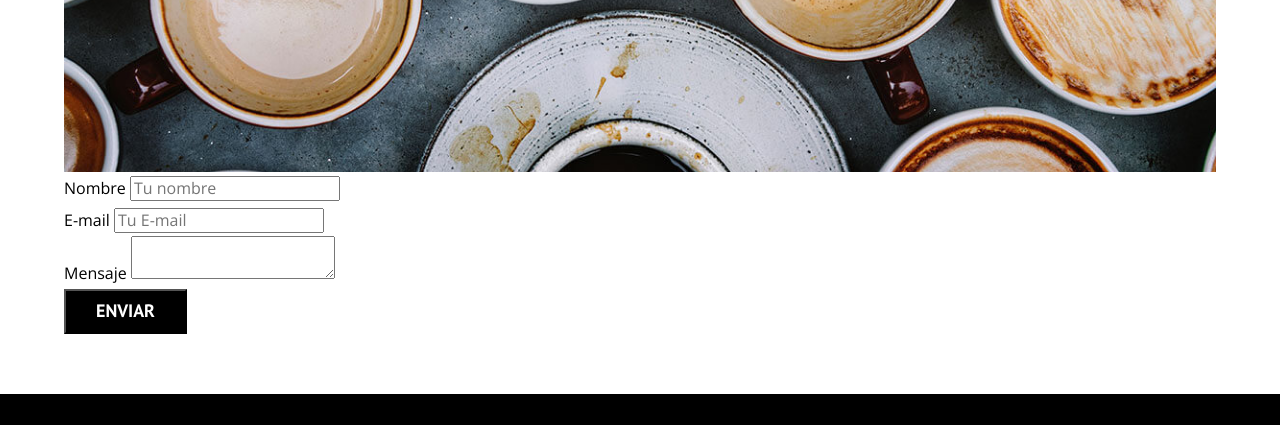
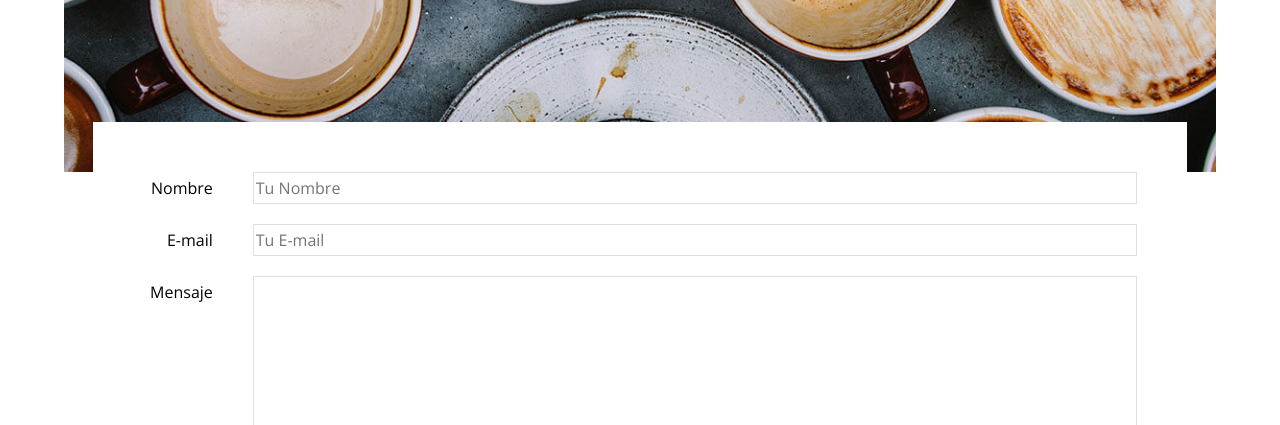
Before and after one commit to eltiozelda/Blog-De-Cafe, a plain HTML site: page contacto.html in a window 1280 px wide. Shown: the part 930-1355 px from the top of the page. Drawn offline with nearby package versions, Linux system fonts and the light colour scheme.

Commit message:
CSS al formulario de Contacto

```diff
--- a/contacto.html
+++ b/contacto.html
@@ -41,16 +41,27 @@
 
         <form class="formulario">
             <div class="campo">
-                <label for="nombre">Nombre</label>
-                <input type="text" placeholder="Tu nombre" id="nombre">
+                <label class="campo__label" for="nombre">Nombre</label>
+                <input
+                    class="campo__field"
+                    type="text"
+                    placeholder="Tu Nombre"
+                    id="nombre">
             </div>
             <div class="campo">
-                <label for="email">E-mail</label>
-                <input type="email" placeholder="Tu E-mail" id="email">
+                <label class="campo__label" for="email">E-mail</label>
+                <input
+                    class="campo__field
+                    type="email"
+                    placeholder="Tu E-mail"
+                    id="email">
             </div>
             <div class="campo">
-                <label for="mensaje">Mensaje</label>
-                <textarea id="mensaje"></textarea>
+                <label class="campo__label" for="mensaje">Mensaje</label>
+                <textarea
+                    class="campo__field campo__field--textarea"
+                    id="mensaje">
+                </textarea>
             </div>
             <div class="campo">
                 <input type="submit" value="Enviar" class="boton boton--primario">
--- a/css/styles.css
+++ b/css/styles.css
@@ -133,11 +133,15 @@ img {
     text-transform: uppercase;
     font-weight: 700;
     margin-bottom: 2rem;
+    border: none;
 }
 @media (min-width: 768px) {
     .boton {
         display: inline-block;
     }
+}
+.boton:hover {
+    cursor: pointer;
 }
 .boton--primario {
     background-color: var(--negro);
@@ -216,3 +220,28 @@ img {
     background-size: cover;
     background-repeat: no-repeat;
 }
+
+/** Formulario **/
+.formulario {
+    background-color: var(--blanco);
+    margin: -5rem auto 0 auto;
+    width: 95%;
+    padding: 5rem;
+}
+.campo {
+    display: flex;
+    margin-bottom: 2rem;
+    gap: 2rem;
+}
+.campo__label {
+    flex: 0 0 9rem;
+    text-align: right;
+    padding-right: 2rem;
+}
+.campo__field {
+    flex: 1;
+    border: 1px solid var(--gris);
+}
+.campo__field--textarea {
+    height: 20rem;
+}
```
